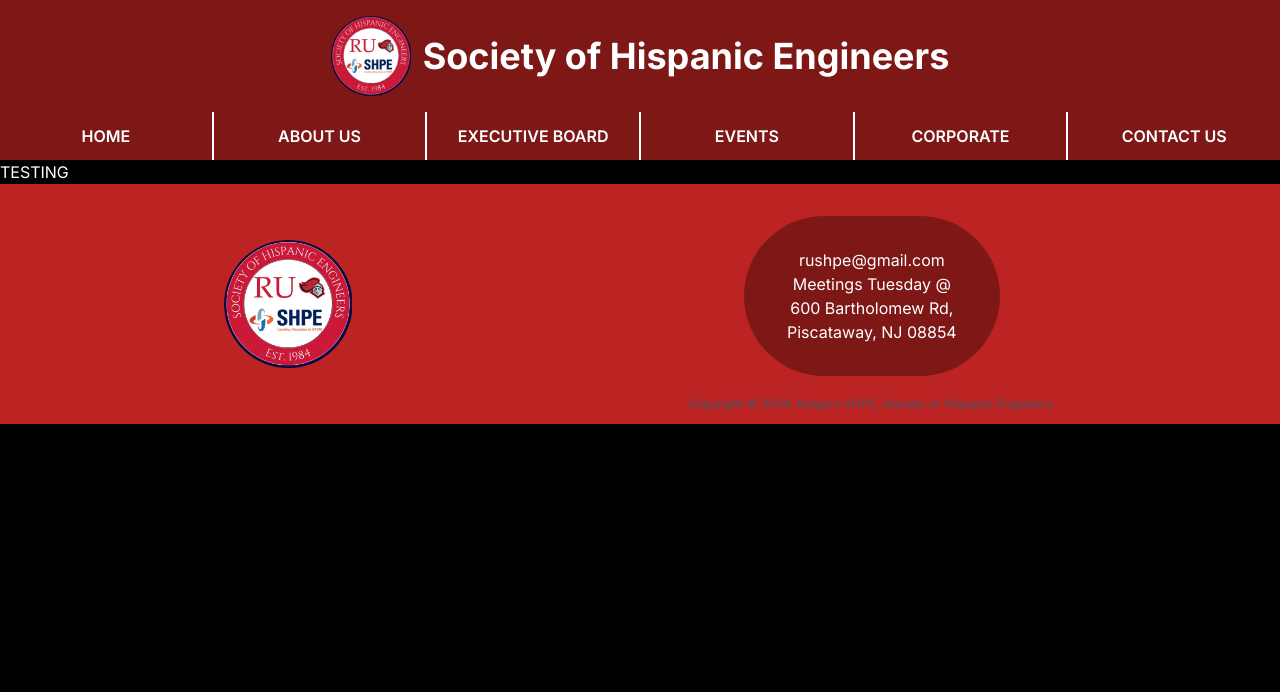
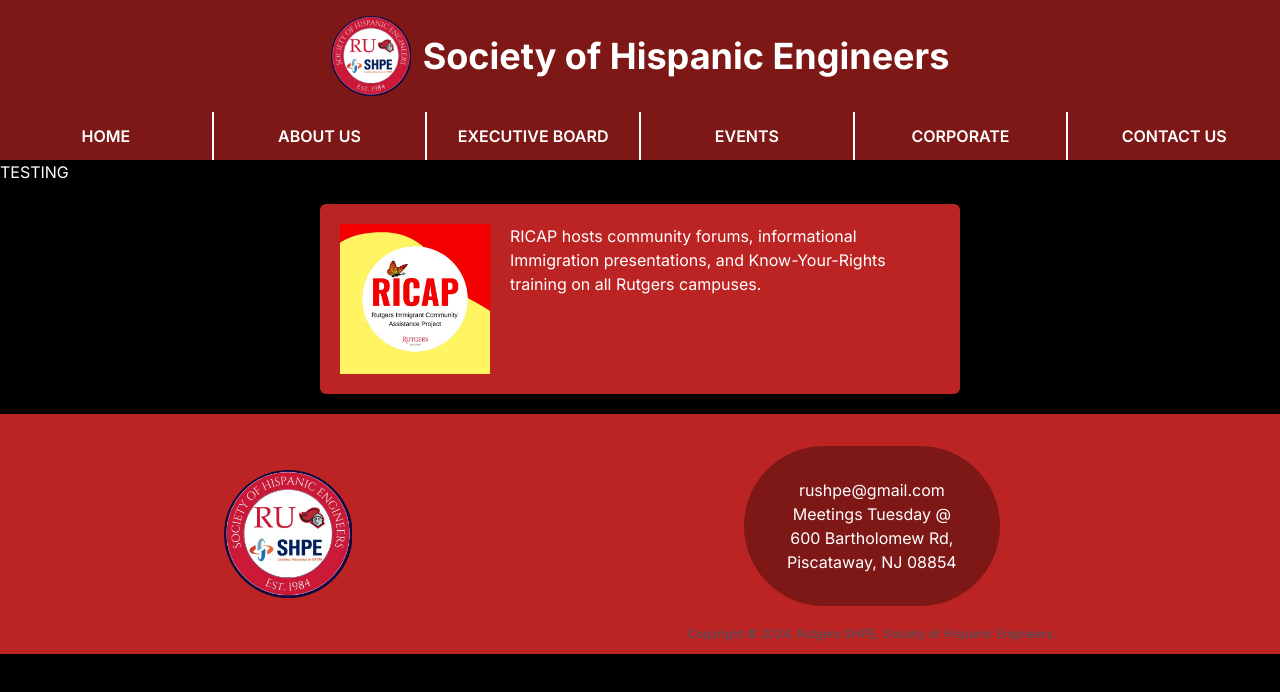
Before and after one commit to stevenchen1108/rushpe-dev, a Next.js app: page /shpetinas in a window 1280 px wide. Shown: the top 692 px of the page. Built offline with nearby package versions, Linux system fonts and the light colour scheme.

Commit message:
Boilerplate code for resource items

```diff
--- a/src/app/shpetinas/page.tsx
+++ b/src/app/shpetinas/page.tsx
@@ -1,5 +1,10 @@
+import ResourceComponent from '@/components/resources-shpetinas.component';
+
 export default function Shpetinas () {
     return (
-        <h1>TESTING</h1>
+        <>
+            <h1>TESTING</h1>
+            <ResourceComponent />
+        </>
     );
 }
--- /dev/null
+++ b/src/components/resources-shpetinas.component.tsx
@@ -0,0 +1,12 @@
+import Image1 from '@/../public/ricap-photo.jpg';
+
+export default function ShpetinasResources () {
+    return (
+        <>
+            <div className="flex flex-row bg-main text-white w-1/2 rounded-md p-5 gap-5 mx-auto my-5">
+                <img src={Image1.src} alt="image" width={150} height={150}></img>
+                <h1>RICAP hosts community forums, informational Immigration presentations, and Know-Your-Rights training on all Rutgers campuses.</h1>
+            </div>
+        </>
+    );
+}
```
Also changed, not shown: public/ricap-photo.jpg (added).
